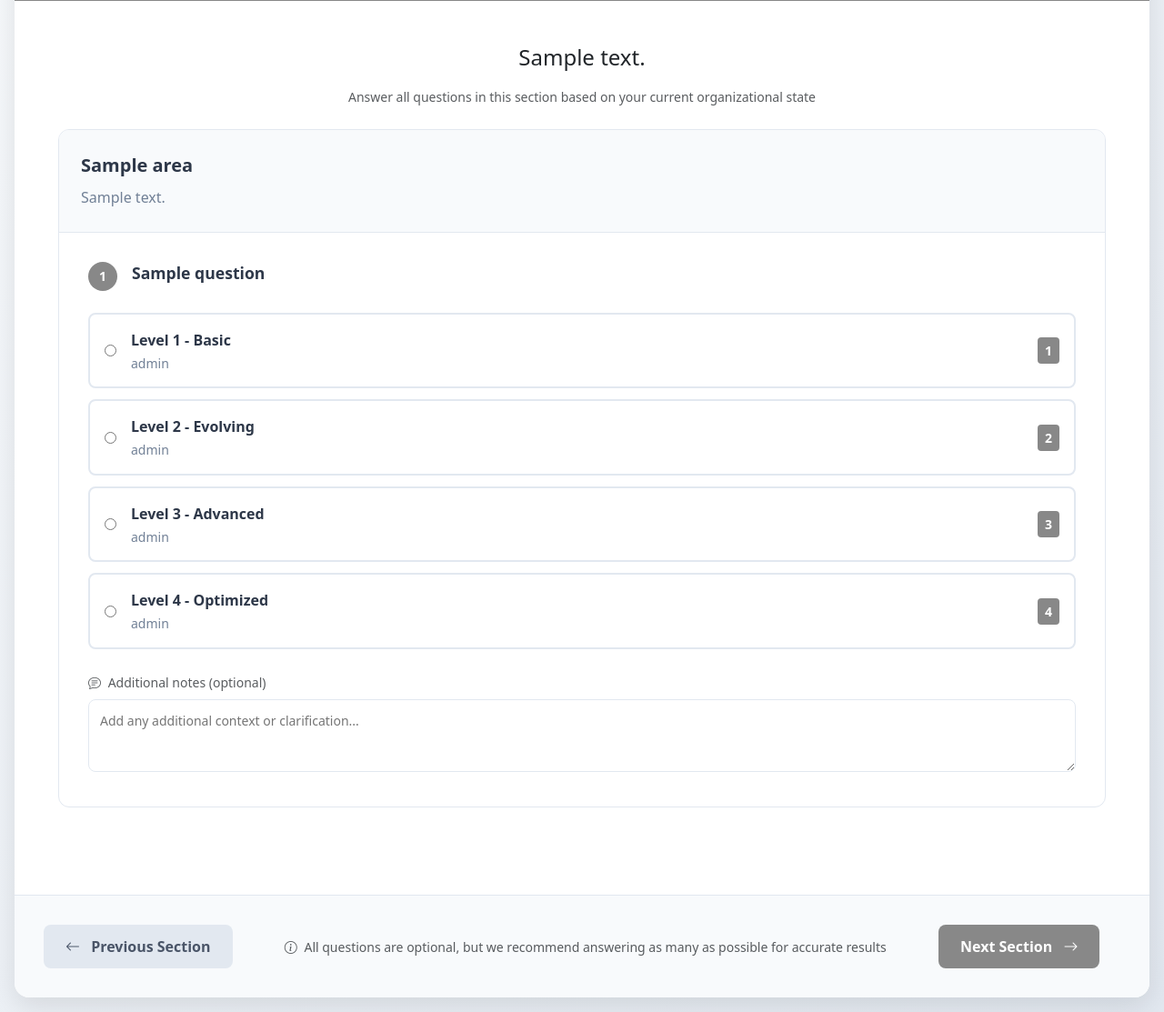
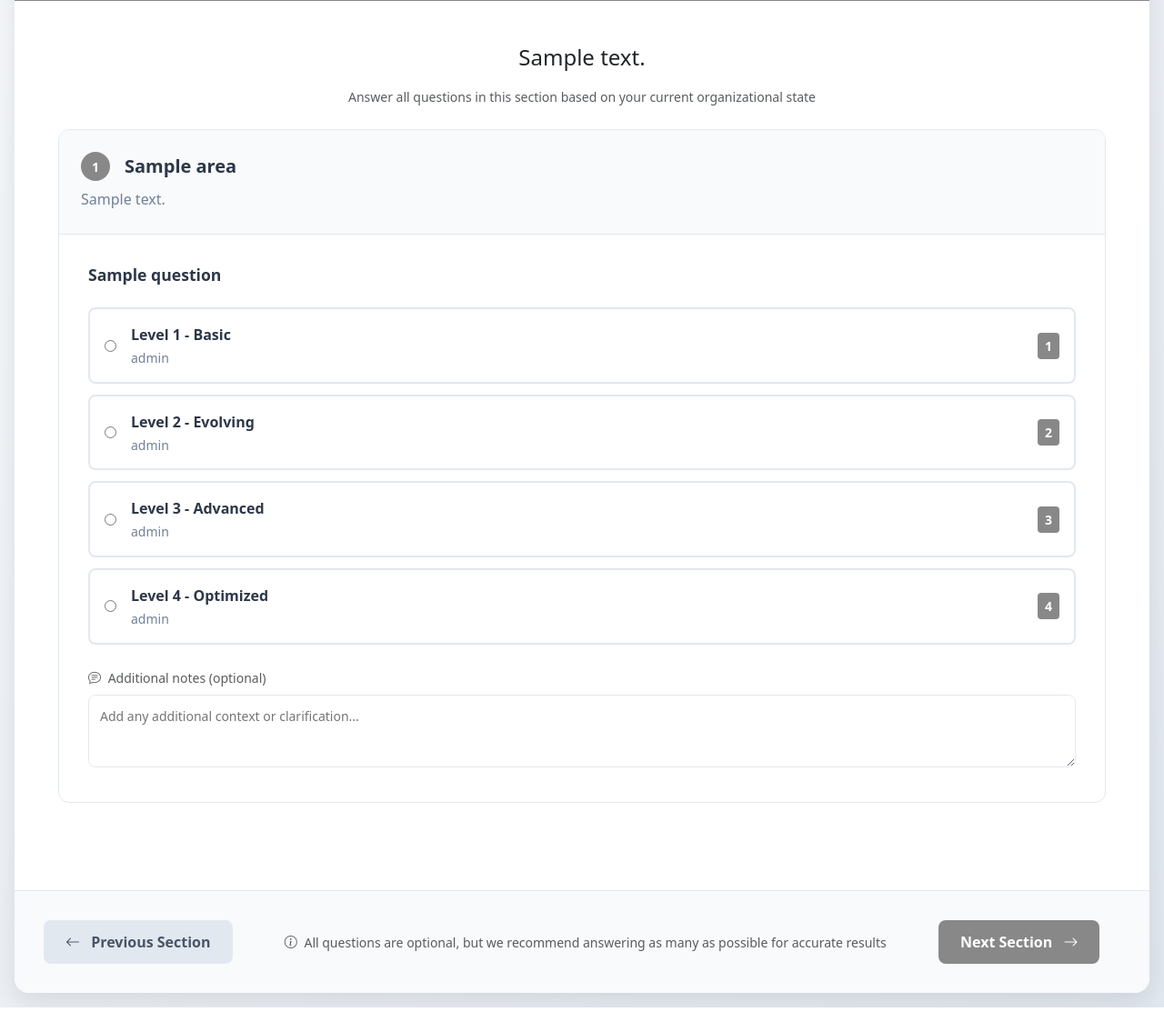
Before and after one commit to kranthiB/ai-first-maturity-assesment-framework, a Python web app: template templates/pages/assessment/section_questions.html in a window 1280 px wide. Shown: the part 381-1494 px from the top of the page at 91% size. Run offline with Jinja, Linux system fonts and the light colour scheme; the template is opened without the code that fills it: most values are stand-ins (such as "Sample title", 1, 10 or a date in 2020); some libraries are stand-ins or nearby versions.

Commit message:
fixed number issue

```diff
--- a/templates/pages/assessment/section_questions.html
+++ b/templates/pages/assessment/section_questions.html
@@ -95,6 +95,23 @@
     font-weight: 700;
     color: #2d3748;
     margin-bottom: 0.5rem;
+    display: flex;
+    align-items: center;
+}
+
+.area-number {
+    background: {{ section.color or '#667eea' }};
+    color: white;
+    width: 32px;
+    height: 32px;
+    border-radius: 50%;
+    display: flex;
+    align-items: center;
+    justify-content: center;
+    font-weight: bold;
+    font-size: 0.875rem;
+    margin-right: 1rem;
+    flex-shrink: 0;
 }
 
 .area-description {
@@ -121,21 +138,6 @@
     justify-content: space-between;
     align-items: flex-start;
     margin-bottom: 1.5rem;
-}
-
-.question-number {
-    background: {{ section.color or '#667eea' }};
-    color: white;
-    width: 32px;
-    height: 32px;
-    border-radius: 50%;
-    display: flex;
-    align-items: center;
-    justify-content: center;
-    font-weight: bold;
-    font-size: 0.875rem;
-    margin-right: 1rem;
-    flex-shrink: 0;
 }
 
 .question-text {
@@ -410,7 +412,10 @@
                             {% for area in section.areas %}
                             <div class="area-section">
                                 <div class="area-header">
-                                    <div class="area-title">{{ area.name }}</div>
+                                    <div class="area-title">
+                                        <div class="area-number">{{ loop.index }}</div>
+                                        <span>{{ area.name }}</span>
+                                    </div>
                                     <div class="area-description">{{ area.description }}</div>
                                 </div>
 
@@ -418,7 +423,6 @@
                                     {% for question in area.questions %}
                                     <div class="question-item">
                                         <div class="question-header">
-                                            <div class="question-number">{{ loop.index }}</div>
                                             <div class="question-text">
                                                 <div class="question-title">{{ question.question }}</div>
                                             </div>
```
